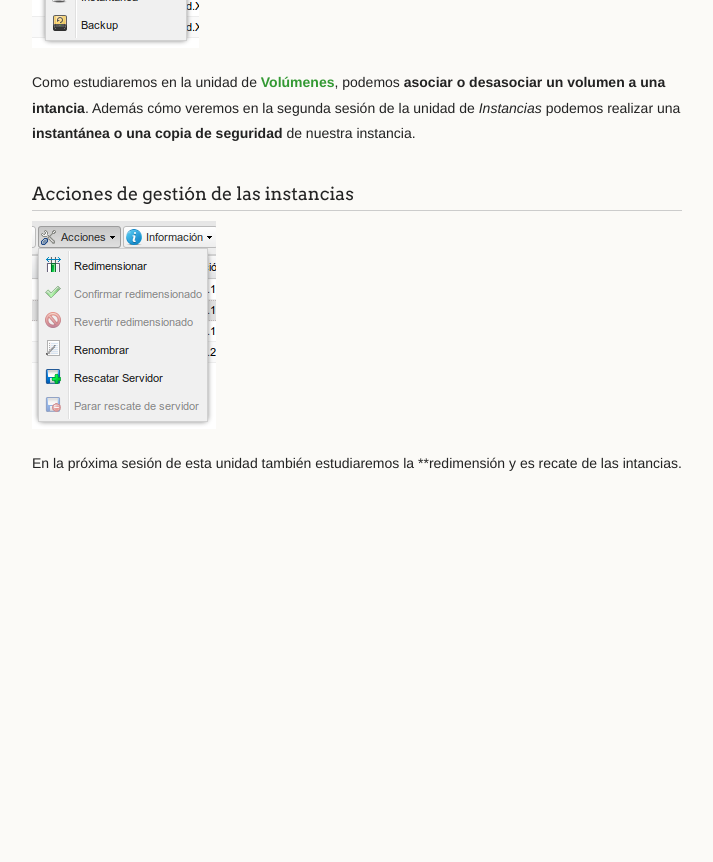
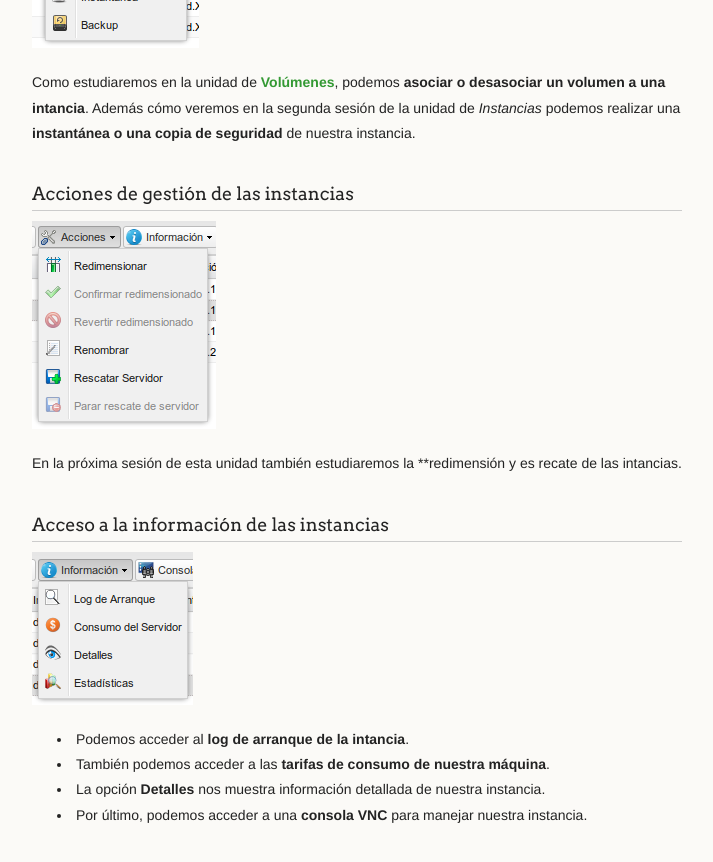
Before and after one commit to iesgn/cloud2, a Jekyll site: the page built from curso/u2/instancias2.md, in a window 1280 px wide and 900 px high, scrolled down 2087 px. Shown: the top 862 px of the window, without its empty margins (278-991 px from the left). Built offline with Jekyll 4.4.1, drawn with Linux system fonts in a browser that asks for light colours; before the commit the page ends 2636 px from its top, so only the background shows below that.

Commit message:
Unidad 2. instancias2.md

```diff
--- a/curso/u2/instancias2.md
+++ b/curso/u2/instancias2.md
@@ -46,3 +46,12 @@ Como estudiaremos en la unidad de [Volúmenes](http://iesgn.github.io/cloud2/cur
 ![acciones](img/acciones6.png)
 
 En la próxima sesión de esta unidad también estudiaremos la **redimensión y es recate de las intancias.
+
+### Acceso a la información de las instancias
+
+![acciones](img/acciones7.png)
+
+* Podemos acceder al **log de arranque de la intancia**.
+* También podemos acceder a las **tarifas de consumo de nuestra máquina**.
+* La opción **Detalles** nos muestra información detallada de nuestra instancia.
+* Por último, podemos acceder a una **consola VNC** para manejar nuestra instancia.
```
Also changed, not shown: curso/u2/img/acciones7.png (added).
